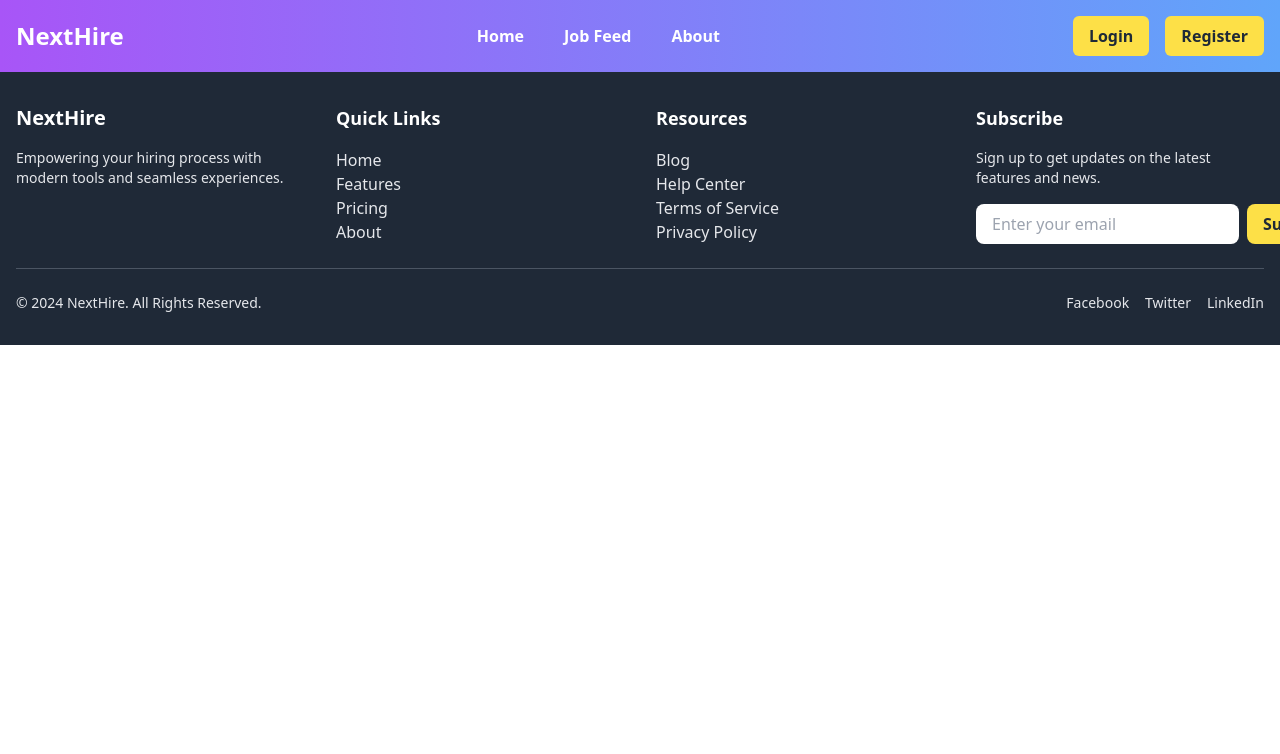
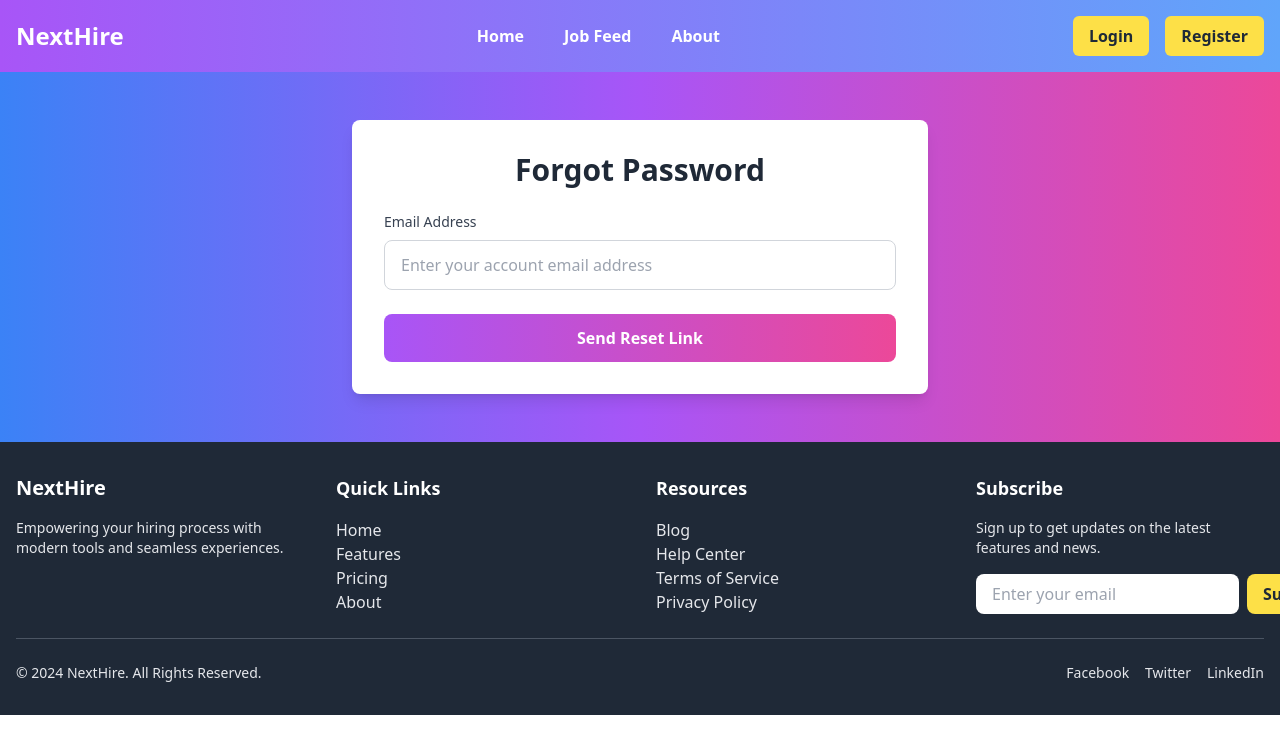
Before and after one commit to shishirRsiam/NextHire-JobBoard-Project-ReactJS-Frontend, a React (Vite) app: page /forgot/password in a window 1280 px wide. Shown: the top 754 px of the page. Built offline with nearby package versions, Linux system fonts and the light colour scheme; no server answers.

Commit message:
User can request thir account Reset/Forget Password request

```diff
--- a/src/App.jsx
+++ b/src/App.jsx
@@ -20,6 +20,8 @@ import ViewApplication from './Component/Post/ViewApplication';
 import EditPostForm from './Component/Post/EditPostForm';
 import SettingsPage from './Component/Settings/SettingPage';
 import ResetPassword from './Component/Password/ResetPassword';
+import ForgotPassword from './Component/Password/ForgotPassword';
+
 
 function App() {
   return (
@@ -30,7 +32,8 @@ function App() {
       <NavbarComponent />
       <Routes>
         <Route path="/" element={<HomePage />} />
-        <Route path="/accounts/password/reset/:uid/:token/" element={<ResetPassword />} />
+        <Route path="/forgot/password/" element={<ForgotPassword />} />
+        <Route path="/accounts/password/update/:uid/:token/" element={<ResetPassword />} />
         <Route path="/404" element={<NotFoundPage />} />
         <Route path="/job/:jobId/applications" element={<ViewApplication />} />
         <Route path="/login/" element={<LoginPage />} />
--- a/src/Component/Authentication/Login.jsx
+++ b/src/Component/Authentication/Login.jsx
@@ -1,7 +1,7 @@
 import React, { useState } from 'react';
 import Swal from 'sweetalert2';
 import { TEInput, TERipple } from 'tw-elements-react';
-
+import { Link } from 'react-router-dom';
 import API from './API';
 
 import ErrorSwalAlert from '../SwalAlert/ErrorSwalAlert';
@@ -87,8 +87,7 @@ const LoginPage = () => {
               {/* Remember me checkbox */}
               <div className="flex items-center justify-between mb-6">
                 <div className="flex items-center">
-                  <input
-                    className="h-4 w-4 text-pink-500 border-gray-300 rounded"
+                  <input className="h-4 w-4 text-pink-500 border-gray-300 rounded"
                     type="checkbox"
                     id="exampleCheck3"
                     defaultChecked
@@ -98,13 +97,11 @@ const LoginPage = () => {
                   </label>
                 </div>
 
-                {/* Forgot password link */}
-                <a href="#!" className="text-purple-500 text-sm hover:text-purple-700">
+                <Link to="/forgot/password/" className="text-purple-500 text-sm hover:text-purple-700">
                   Forgot password?
-                </a>
+                </Link>
               </div>
 
-              {/* Submit button */}
               <TERipple rippleColor="light" className="w-full">
                 <button
                   type="submit"
--- /dev/null
+++ b/src/Component/Password/ForgotPassword.jsx
@@ -0,0 +1,76 @@
+import React, { useState } from "react";
+import ProccessingSwalAlert from "../SwalAlert/ProccessigSwalAlert";
+import SuccessSwalAlert from "../SwalAlert/SuccessSwalAlert";
+import ErrorSwalAlert from "../SwalAlert/ErrorSwalAlert";
+
+const ForgotPassword = () => {
+    const [email, setEmail] = useState("");
+    const [error, setError] = useState("");
+
+    const handleSubmit = async (e) => {
+        e.preventDefault();
+
+        try {
+            ProccessingSwalAlert('');
+
+            const api = `http://localhost:8000/api/email/sent/?email_sent=forget_password&&email=${email}`;
+            console.log('api ->', api);
+            const response = await fetch(api, {
+                method: "GET",
+                headers: {
+                    "Content-Type": "application/json",
+                },
+                body: JSON.stringify(),
+            });
+
+            if (!response.ok) {
+                const errorData = await response.json();
+                ErrorSwalAlert({ text: errorData.error });
+                return;
+            }
+
+            SuccessSwalAlert({ text: "Forget Password request has been successfully sent to your email address. Check your email for the Password reset link.", next_url: "/" });
+        } catch (err) {
+            console.error("Error during password reset:", err);
+            ErrorSwalAlert({ text: "An error occurred. Please try again later." });
+        }
+    };
+
+    return (
+        <div className="flex justify-center items-center bg-gradient-to-r from-blue-500 via-purple-500 to-pink-500">
+            <div className="bg-white my-12 p-8 rounded-lg shadow-lg w-full max-w-xl transform transition-all duration-300 hover:scale-105">
+                <h2 className="text-3xl font-bold text-center text-gray-800 mb-6">
+                    Forgot Password
+                </h2>
+
+                {error && (
+                    <div className="mb-4 text-red-600 bg-red-100 px-4 py-2 rounded border border-red-400">
+                        {error}
+                    </div>
+                )}
+
+                <form onSubmit={handleSubmit}>
+                    <div className="mb-6">
+                        <label htmlFor="email" className="block text-sm font-medium text-gray-700">
+                            Email Address
+                        </label>
+                        <input required type="email"
+                            id="email" value={email}
+                            onChange={(e) => setEmail(e.target.value)}
+                            placeholder="Enter your account email address"
+                            className="w-full mt-2 px-4 py-3 border border-gray-300 rounded-lg focus:ring focus:ring-purple-400 focus:outline-none"
+                        />
+                    </div>
+
+                    <div className="mt-6">
+                        <button type="submit" className="w-full bg-gradient-to-r from-purple-500 to-pink-500 text-white font-semibold py-3 px-4 rounded-lg hover:from-purple-600 hover:to-pink-600 focus:ring focus:ring-purple-400 focus:outline-none transform transition-all duration-300 hover:scale-105">
+                            Send Reset Link
+                        </button>
+                    </div>
+                </form>
+            </div>
+        </div>
+    );
+};
+
+export default ForgotPassword;
--- a/src/Component/Settings/AccountSettings.jsx
+++ b/src/Component/Settings/AccountSettings.jsx
@@ -62,7 +62,7 @@ const AccountSettings = () => {
             text: "You will receive an email to reset your password.",
             icon: "question",
             showCancelButton: true,
-            confirmButtonText: "Yes, Reset",
+            confirmButtonText: "Yes, Send Reset Link",
             cancelButtonText: "No, Cancel",
         }).then((result) => {
             if (result.isConfirmed) {
```
